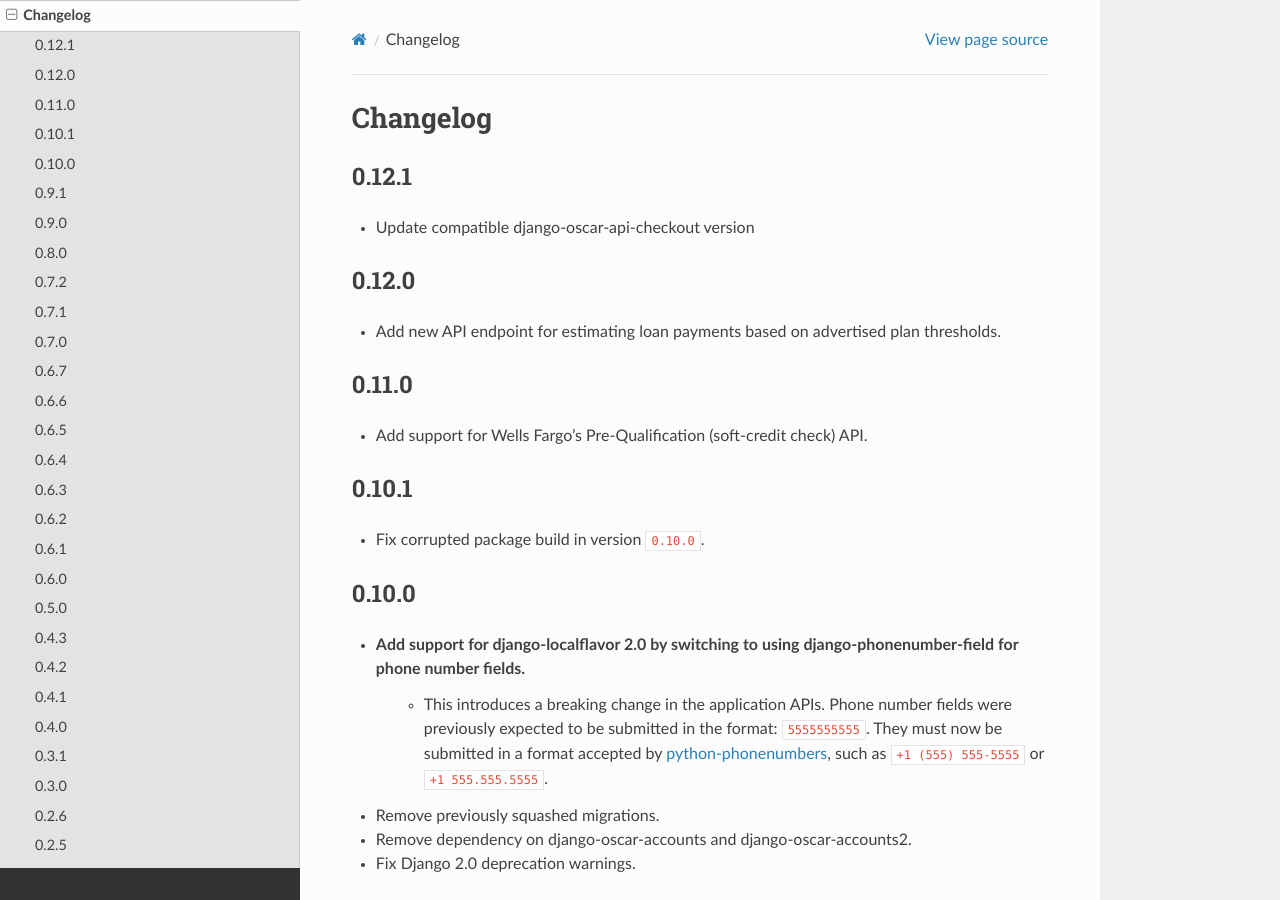
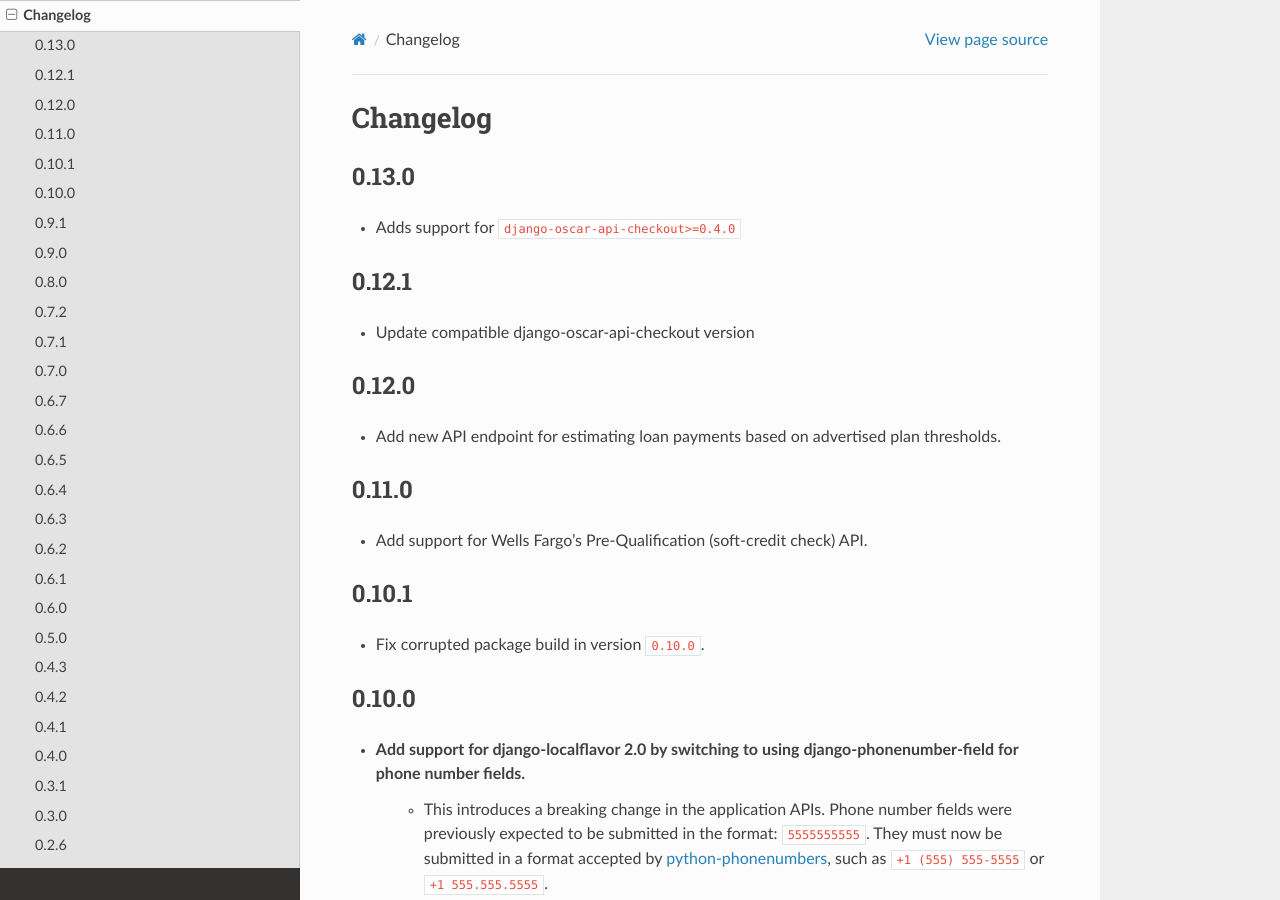
Before and after one commit to thelabnyc/django-oscar-wfrs, a Sphinx documentation site: the page built from docs/changes.rst, in a window 1280 px wide and 900 px high. Built offline with Sphinx 7.4.7 and the Read the Docs theme 2.0.0, drawn with Linux system fonts in a browser that asks for light colours; the version number could not be read and is left out.

Commit message:
Update changelog

```diff
--- a/docs/changes.rst
+++ b/docs/changes.rst
@@ -2,6 +2,10 @@
 
 Changelog
 =========
+
+0.13.0
+------------------
+- Adds support for ``django-oscar-api-checkout>=0.4.0``
 
 0.12.1
 ------------------
```
